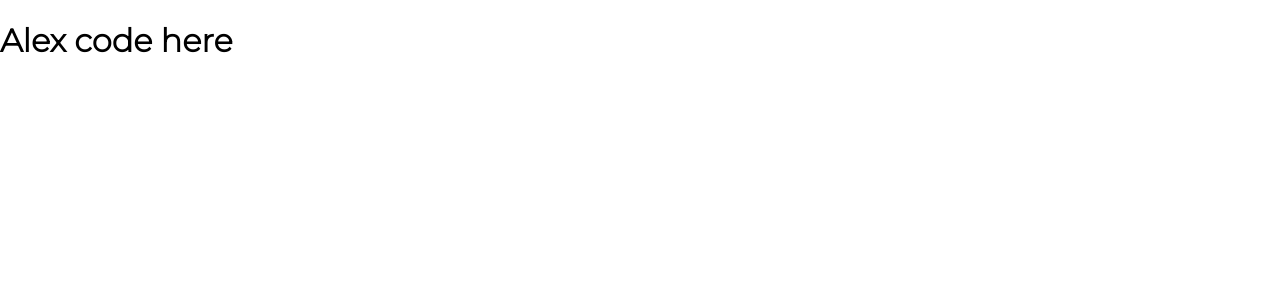
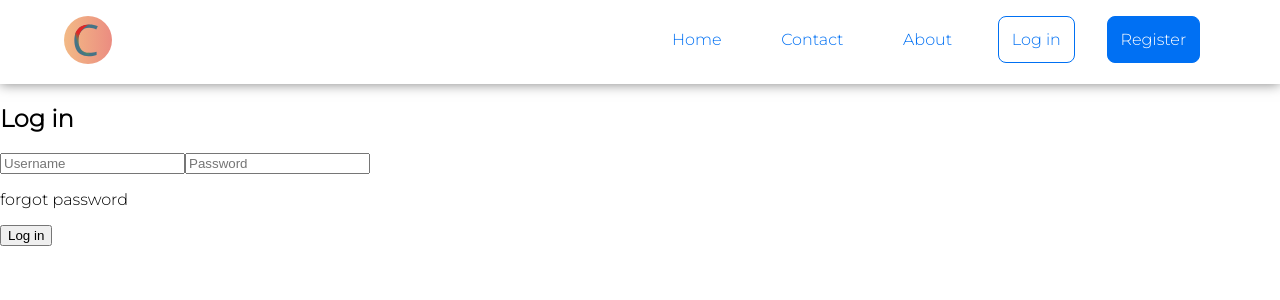
Before and after one commit to jermainejanszen/carta, a Next.js app: page /login in a window 1280 px wide. Shown: the top 300 px of the page. Built offline with nearby package versions, Linux system fonts and the light colour scheme.

Commit message:
Log in html

```diff
--- a/pages/login/index.tsx
+++ b/pages/login/index.tsx
@@ -1,4 +1,5 @@
-import styles from '../styles/Login.module.scss';
+import SplashNavBar from '../../widgets/SplashNavBar';
+import styles from '../../styles/Login.module.scss';
 
 interface Props {
 
@@ -6,8 +7,25 @@ interface Props {
 
 const Login = (props: Props) => {
     return (
+
         <div>
-            <h1>Alex code here</h1>
+        <header className={styles.header}>
+        <SplashNavBar />
+        </header>
+
+        <div className={styles.card}>
+
+            <h2>Log in</h2>
+
+            <form action="">
+            <input placeholder="Username" type="text" name="Username" id="name"></input>
+            <input placeholder="Password" type="text" name="Password" id="name"></input>
+            </form>
+            <p>forgot password</p>
+
+            <button>Log in</button>
+        </div>
+
         </div>
     )
 }
```
